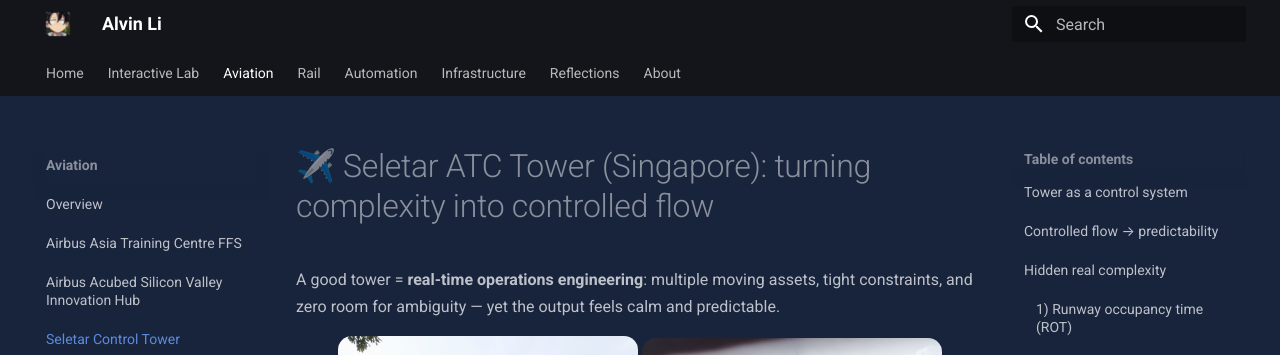
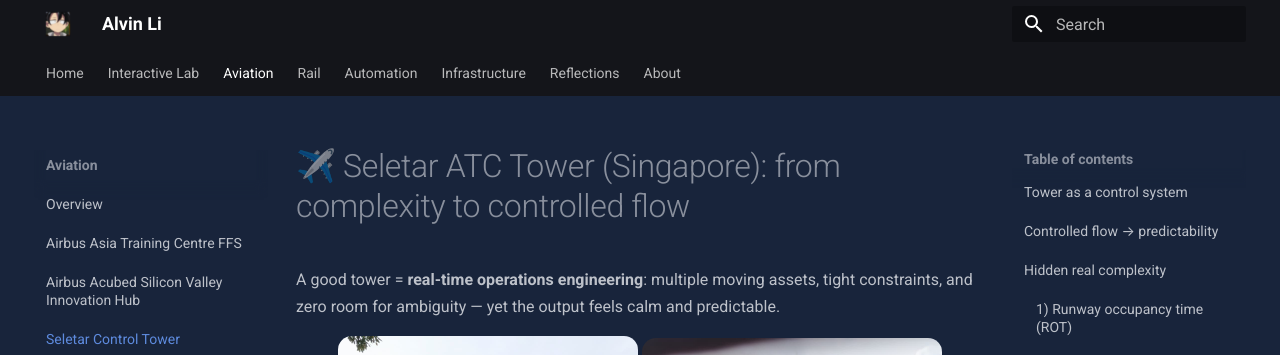
Before and after one commit to alvvvli/alvin-site, an MkDocs documentation site: the page built from docs/aviation/sel.md, in a window 1280 px wide and 900 px high. Shown: the top 355 px of the window. Built offline with MkDocs 1.6.1 and Material for MkDocs 9.7.7, drawn with Linux system fonts in a browser that asks for light colours.

Commit message:
Update sel.md

```diff
--- a/docs/aviation/sel.md
+++ b/docs/aviation/sel.md
@@ -1,4 +1,4 @@
-# ✈️ Seletar ATC Tower (Singapore): turning complexity into controlled flow
+# ✈️ Seletar ATC Tower (Singapore): from complexity to controlled flow
 
 A good tower = **real-time operations engineering**: multiple moving assets, tight constraints, and zero room for ambiguity — yet the output feels calm and predictable.
 
```
